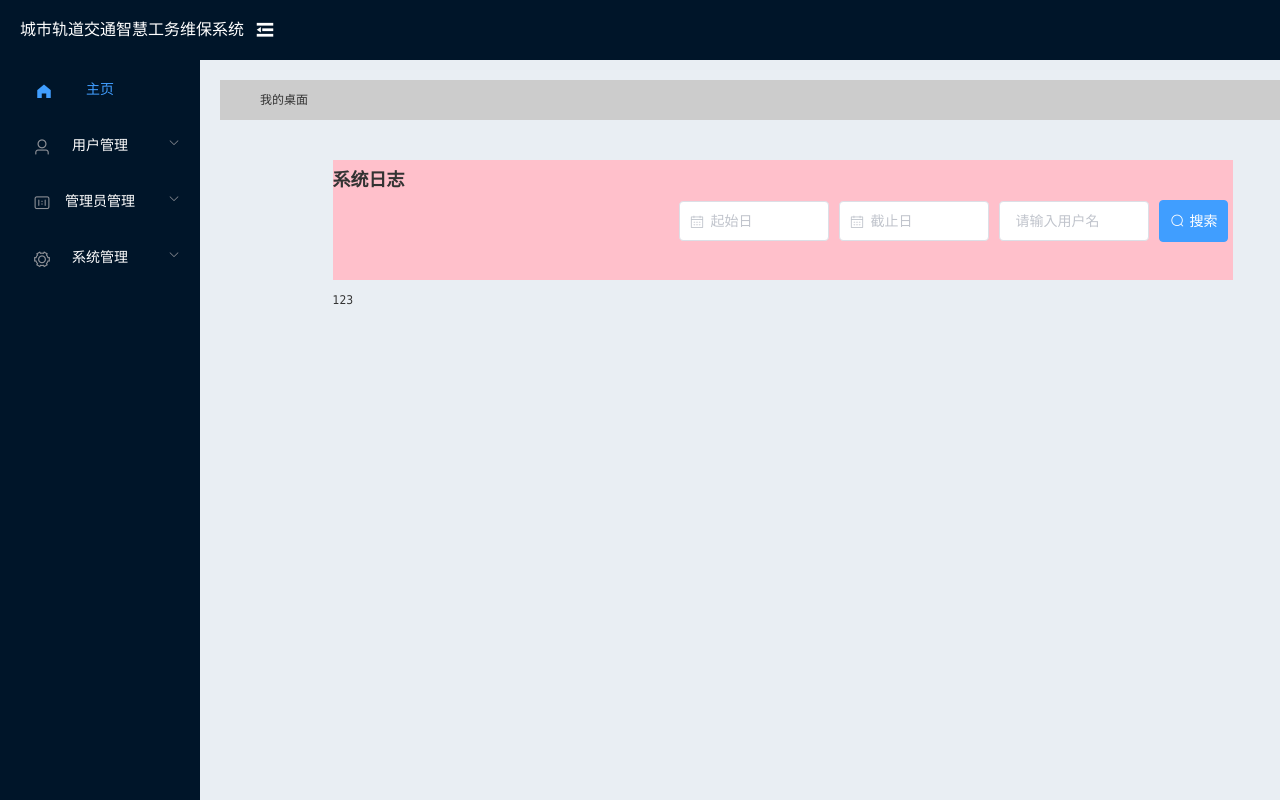
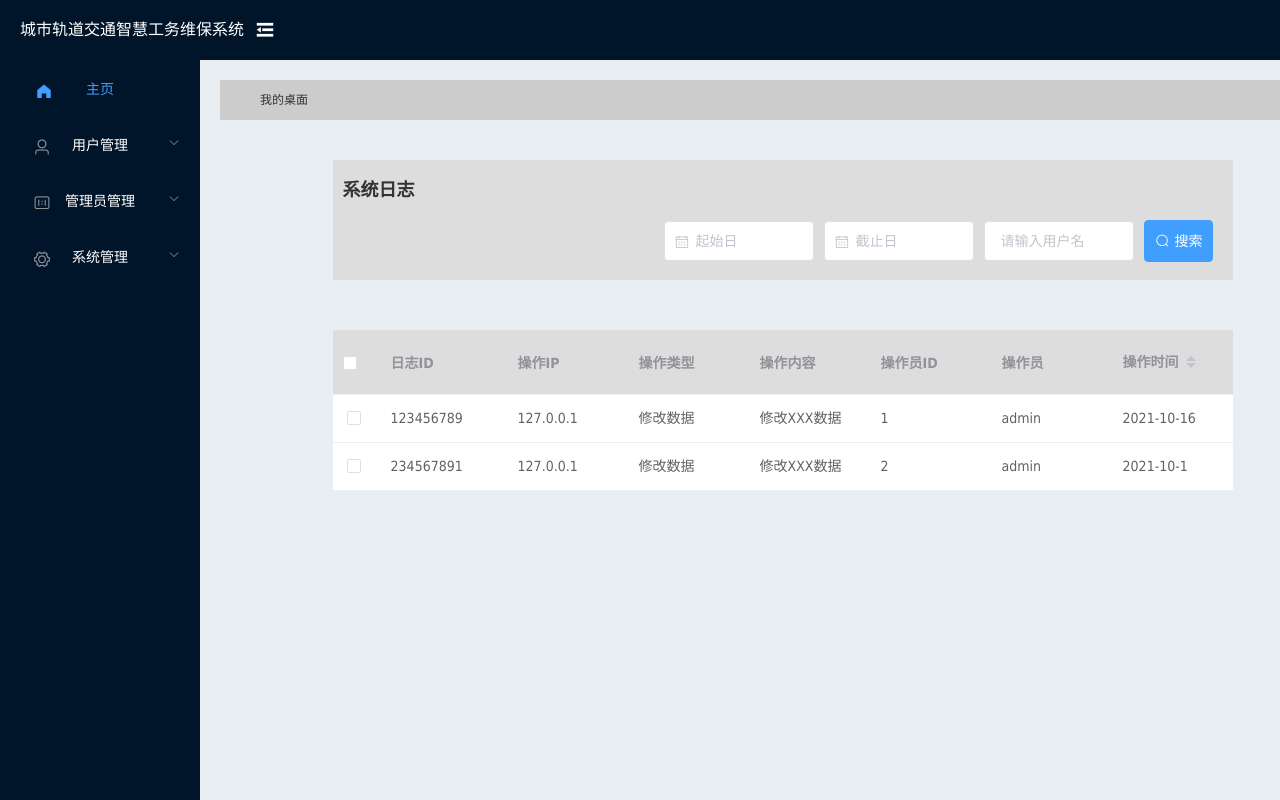
Before and after one commit to AdhereZ/maintenance, a Vue app: page /systemLog in a window 1280 px wide. Shown: the top 800 px of the page. Built offline with nearby package versions, Linux system fonts and the light colour scheme.

Commit message:
succeed2

```diff
--- a/src/views/system/SystemLog.vue
+++ b/src/views/system/SystemLog.vue
@@ -11,10 +11,22 @@
         <el-date-picker v-model="value1" type="date" placeholder="起始日"> </el-date-picker>
         <el-date-picker v-model="value2" type="date" placeholder="截止日"> </el-date-picker>
         <el-input v-model="input" placeholder="请输入用户名"></el-input>
-        <el-button type="primary" icon="el-icon-search">搜索</el-button>
+        <el-button type="primary" icon="el-icon-search" class="search-button">搜索</el-button>
       </div>
     </div>
-    <div class="log-main w">123</div>
+    <div class="log-main w">
+      <!-- 查找表格部分 -->
+      <el-table :data="tableData" tooltip-effect="dark" style="width: 100%" :header-cell-style="setHeaderColor">
+        <el-table-column type="selection"> </el-table-column>
+        <el-table-column prop="logId" label="日志ID"></el-table-column>
+        <el-table-column prop="ip" label="操作IP"> </el-table-column>
+        <el-table-column prop="type" label="操作类型"> </el-table-column>
+        <el-table-column prop="content" label="操作内容"> </el-table-column>
+        <el-table-column prop="operatorId" label="操作员ID"> </el-table-column>
+        <el-table-column prop="operator" label="操作员"> </el-table-column>
+        <el-table-column prop="date" label="操作时间" sortable> </el-table-column>
+      </el-table>
+    </div>
   </div>
 </template>
 
@@ -25,28 +37,55 @@ export default {
         // 起始日和截止日的数据
         pickerOptions: {
           disabledDate(time) {
-          return time.getTime() > Date.now()
+            return time.getTime() > Date.now();
           }
         },
         value1: '',
         value2: '',
 
         // 用户名的数据
-      input: ''
+        input: '',
+
+        // 日志表格的数据
+        tableData: [{
+            logId: 123456789,
+            ip: '127.0.0.1',
+            type: '修改数据',
+            content: '修改XXX数据',
+            operatorId: 1,
+            operator: 'admin',
+            date: '2021-10-16'
+          },
+          {
+            logId: 234567891,
+            ip: '127.0.0.1',
+            type: '修改数据',
+            content: '修改XXX数据',
+            operatorId: 2,
+            operator: 'admin',
+            date: '2021-10-1'
+          }
+        ],
+        multipleSelection: []
+      };
+    },
+    methods: {
+      setHeaderColor({
+        row,
+        column,
+        rowIndex,
+        columnIndex
+      }) {
+        return "background-color: #ddd";
       }
     }
-}
+  };
 </script>
 
 <style lang="less" scoped>
   * {
     line-height: 40px;
     text-align: left;
-}
-
-.el-input.is-active .el-input__inner,
-.el-input__inner:focus {
-  border: none;
   }
 
   .w {
@@ -61,6 +100,7 @@ export default {
     padding: 0;
     text-align: left;
   }
+
   .tab-title li {
     display: inline-block;
     margin: 0 40px;
@@ -69,10 +109,19 @@ export default {
   .log-header {
     height: 120px;
     margin-top: 40px;
-  background-color: pink;
+    background-color: #ddd;
     overflow: hidden;
   }
 
+  .log-header h2 {
+    margin: 10px;
+  }
+
+  .log-main {
+    margin-top: 50px;
+  }
+
+  // 搜索模块
   .block {
     float: right;
   }
@@ -85,6 +134,8 @@ export default {
 
   .block button {
     padding: 0 10px;
-  margin: 0 5px;
+    margin: 0 20px 0 5px;
   }
+
+  // 搜索模块
 </style>
```
Lines whose indentation alone changed are shown as unchanged.
